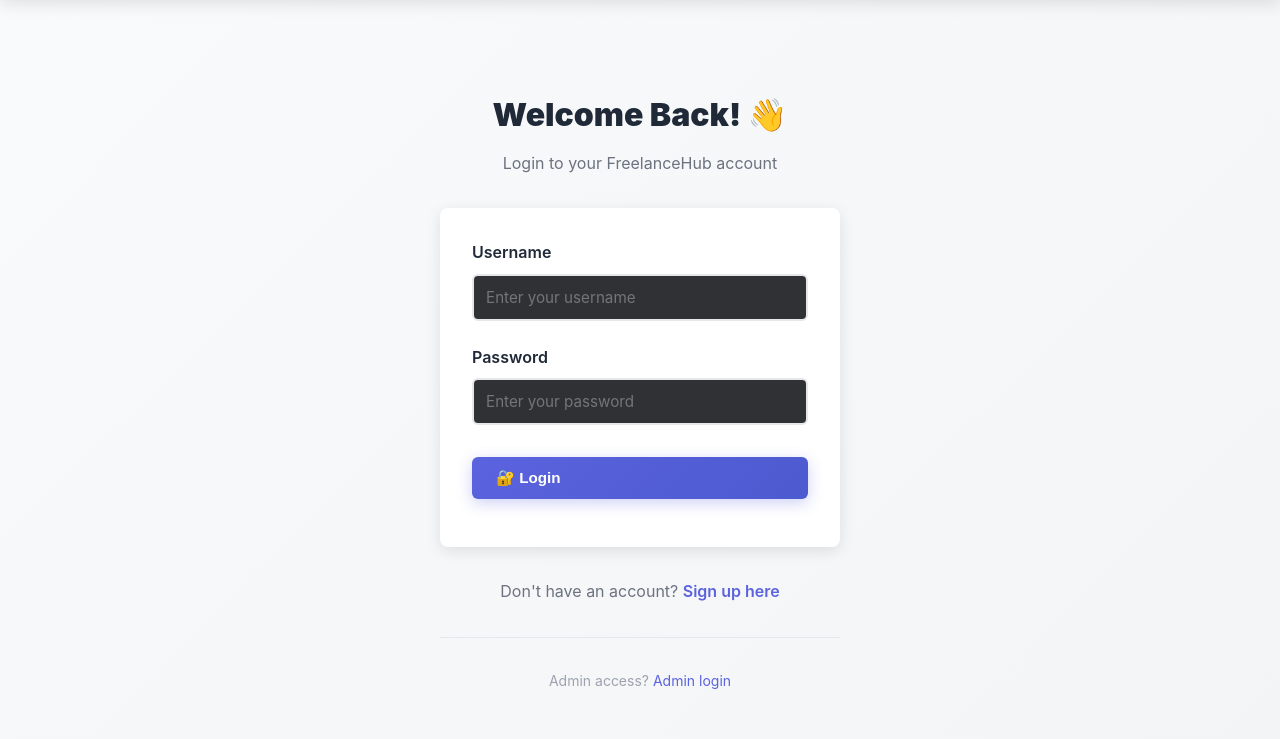
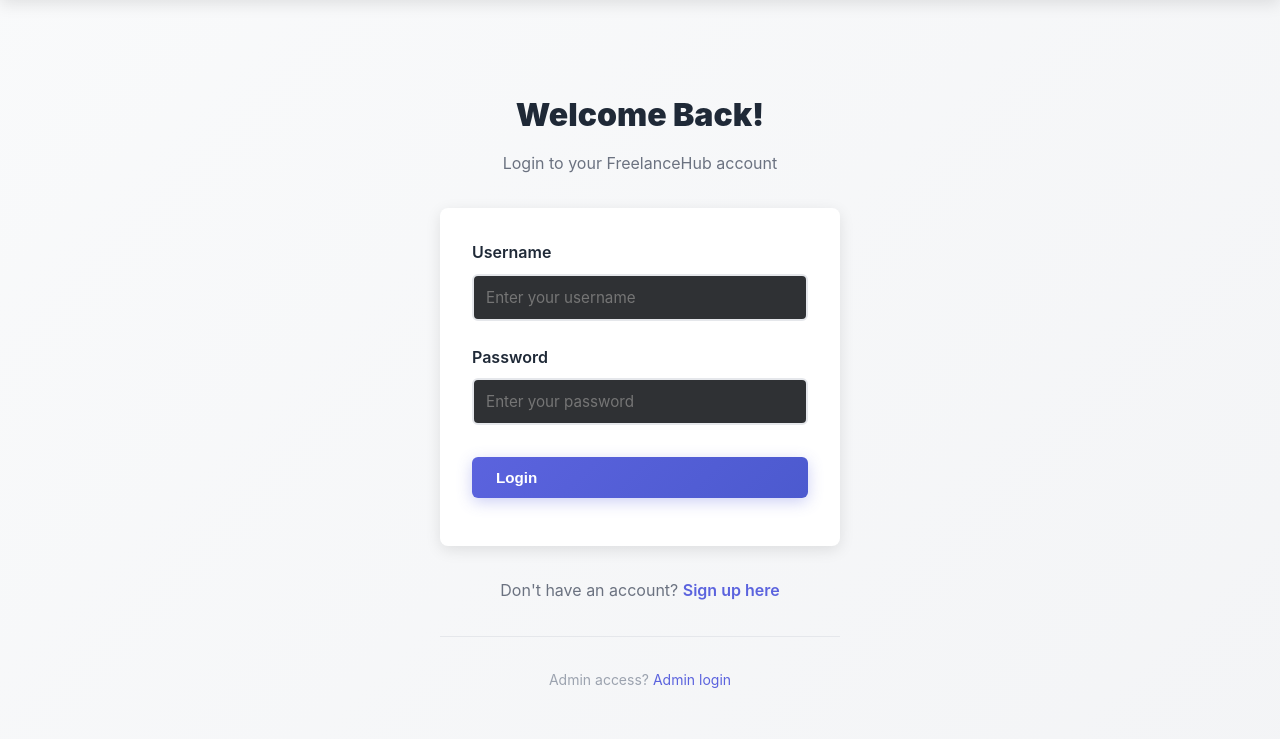
Before and after one commit to ibtissamkarmat/Python-project-, a Django app: page /login/ in a window 1280 px wide. Shown: the part 88-827 px from the top of the page. Run offline with Django 5.2, Linux system fonts and the light colour scheme; parts of the project's set-up code (start-up, migrations or seed data) failed here and were passed over.

Commit message:
Fix HTML formatting in login template

```diff
--- a/main/templates/main/login.html
+++ b/main/templates/main/login.html
@@ -25,7 +25,7 @@
     <div class="container">
         <div style="max-width: 400px; margin: 4rem auto;">
             <div style="text-align: center; margin-bottom: 2rem;">
-                <h1 style="font-size: 2rem;">Welcome Back! 👋</h1>
+                <h1 style="font-size: 2rem;">Welcome Back! </h1>
                 <p style="color: #6b7280; margin-top: 0.5rem;">Login to your FreelanceHub account</p>
             </div>
 
@@ -49,7 +49,7 @@
                     <input type="password" id="password" name="password" required placeholder="Enter your password" style="width: 100%; padding: 0.75rem; border: 2px solid #e5e7eb; border-radius: 6px; font-size: 0.95rem; transition: all 0.3s;">
                 </div>
 
-                <button type="submit" class="btn btn-primary" style="width: 100%; margin-bottom: 1rem;">🔐 Login</button>
+                <button type="submit" class="btn btn-primary" style="width: 100%; margin-bottom: 1rem;"> Login</button>
             </form>
 
             <div style="text-align: center; margin-top: 1.5rem;">
```
